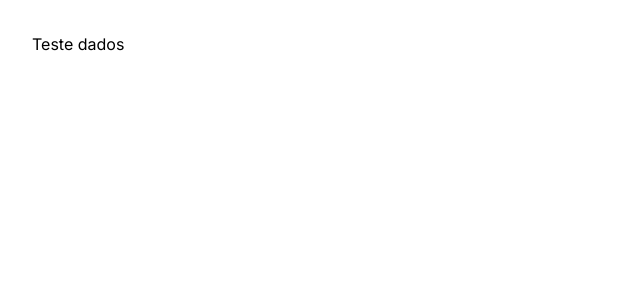
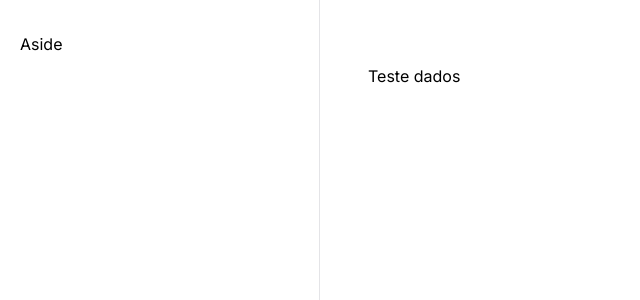
Before and after one commit to alexsandroferreira/tailwind-next-form, a Next.js app: page / in a window 1280 px wide. Shown: the top 300 px of the page, without its empty margins (0-640 px from the left). Built offline with nearby package versions, Linux system fonts and the light colour scheme.

Commit message:
feat: add layout-base

```diff
--- a/package.json
+++ b/package.json
@@ -6,7 +6,7 @@
     "dev": "next dev",
     "build": "next build",
     "start": "next start",
-    "lint": "next lint"
+    "lint": "next lint --fix"
   },
   "dependencies": {
     "next": "14.2.3",
--- a/src/app/layout.tsx
+++ b/src/app/layout.tsx
@@ -16,7 +16,12 @@
 }>) {
   return (
     <html lang="en">
-      <body className={inter.className}>{children}</body>
+      <body className={inter.className}>
+        <div className="grid min-h-screen grid-cols-app">
+          <aside className="border-r border-zinc-200 px-5 py-8">Aside</aside>
+          <main className="px-4 pb-12 pt-8">{children}</main>
+        </div>
+      </body>
     </html>
   )
 }
--- a/tailwind.config.ts
+++ b/tailwind.config.ts
@@ -1,18 +1,19 @@
-import type { Config } from "tailwindcss";
+import type { Config } from 'tailwindcss'
 
 const config: Config = {
-  content: [
-    "./src/**/*.{js,ts,jsx,tsx,mdx}",
-  ],
+  content: ['./src/**/*.{js,ts,jsx,tsx,mdx}'],
   theme: {
     extend: {
+      gridTemplateColumns: {
+        app: 'minmax(18rem, 20rem) 1fr',
+      },
       backgroundImage: {
-        "gradient-radial": "radial-gradient(var(--tw-gradient-stops))",
-        "gradient-conic":
-          "conic-gradient(from 180deg at 50% 50%, var(--tw-gradient-stops))",
+        'gradient-radial': 'radial-gradient(var(--tw-gradient-stops))',
+        'gradient-conic':
+          'conic-gradient(from 180deg at 50% 50%, var(--tw-gradient-stops))',
       },
     },
   },
   plugins: [],
-};
-export default config;
+}
+export default config
```
